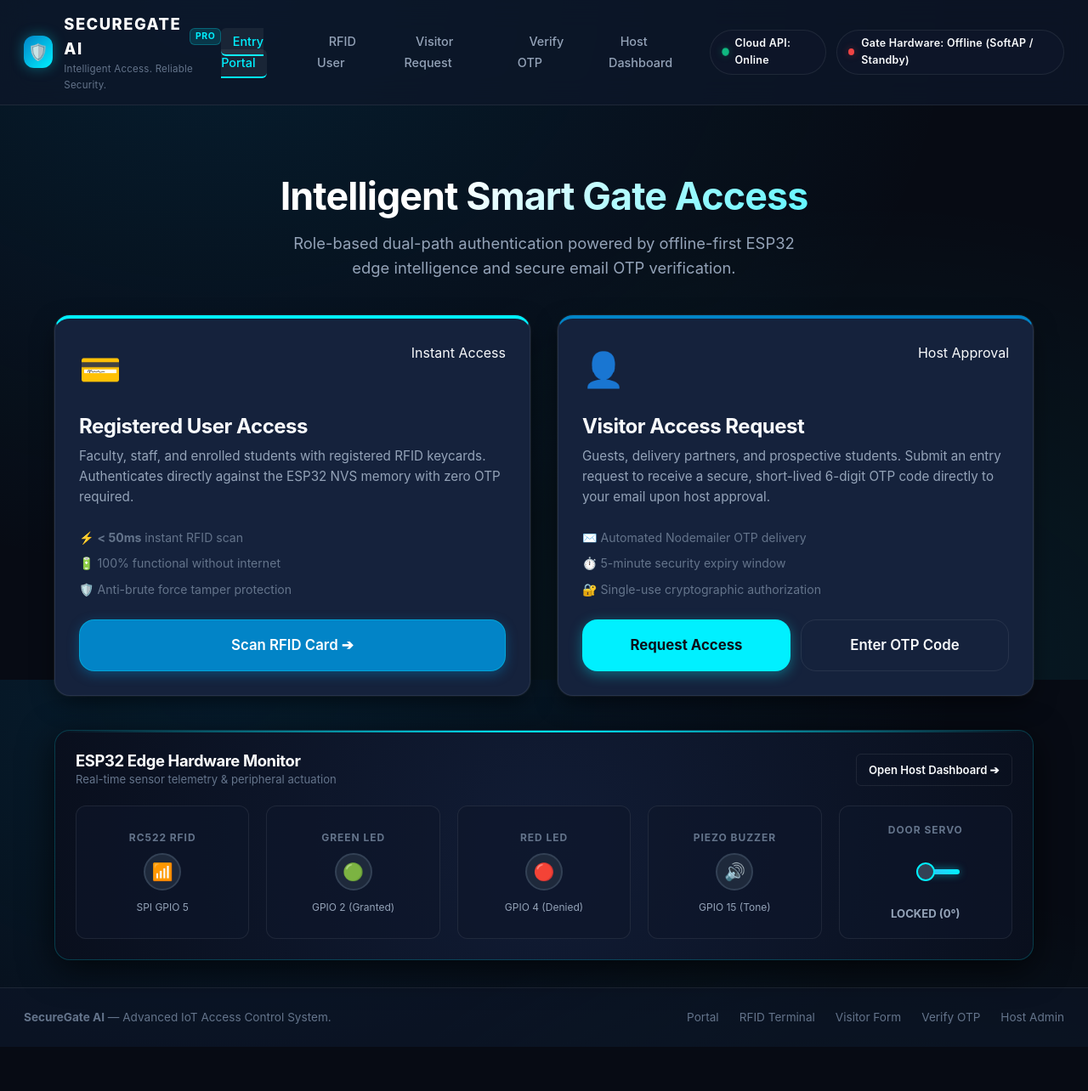
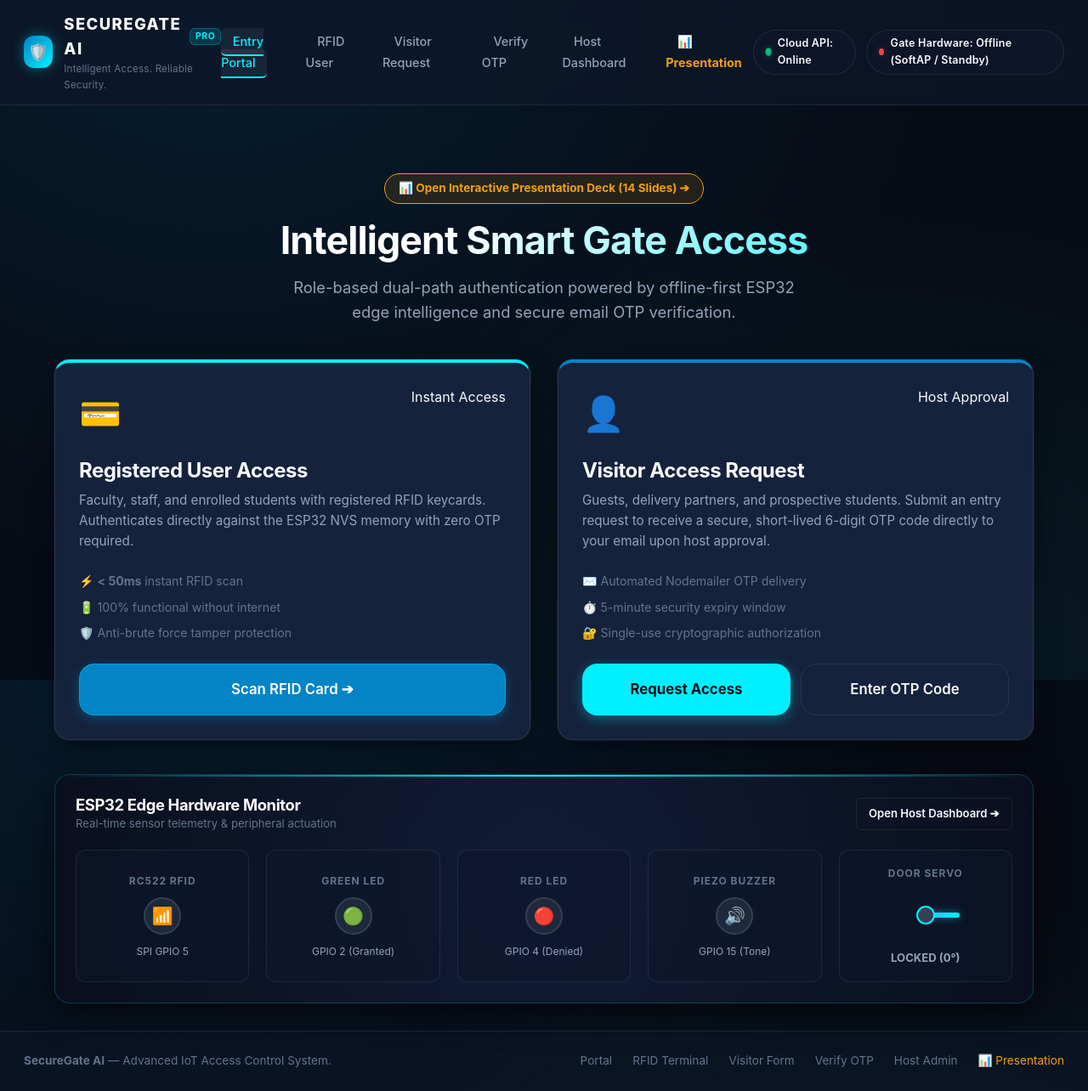
Before and after one commit to saumya3456j-user/SecureGate-AI, a website: page frontend/index.html in a window 1280 px wide. Shown: the whole page at 85% size. Before the commit the page ends 1232 px from the top, so only its background shows below. Drawn offline with Linux system fonts and the light colour scheme; no server answers.

Commit message:
docs & ui: add interactive presentation deck links across portals, update README with 21 tests and deliverables

```diff
--- a/frontend/index.html
+++ b/frontend/index.html
@@ -28,6 +28,7 @@
       <li class="nav-item"><a href="visitor.html">Visitor Request</a></li>
       <li class="nav-item"><a href="verify-otp.html">Verify OTP</a></li>
       <li class="nav-item"><a href="admin.html">Host Dashboard</a></li>
+      <li class="nav-item"><a href="presentation.html" target="_blank" style="color:var(--accent-amber); font-weight:700;">📊 Presentation</a></li>
     </ul>
 
     <div class="nav-status">
@@ -45,6 +46,9 @@
   <!-- Hero Portal Container -->
   <main class="container">
     <div style="text-align: center; margin: 3rem 0 2rem;">
+      <a href="presentation.html" target="_blank" class="badge" style="display:inline-flex; align-items:center; gap:6px; text-decoration:none; margin-bottom:1rem; padding: 6px 16px; font-size:0.85rem; border:1px solid var(--accent-amber); background:rgba(245, 158, 11, 0.12); color:var(--accent-amber); border-radius:20px; font-weight:700;">
+        📊 Open Interactive Presentation Deck (14 Slides) ➔
+      </a>
       <h1 style="font-size: 2.8rem; margin-bottom: 0.75rem; background: linear-gradient(135deg, #fff 40%, var(--accent-cyan)); -webkit-background-clip: text; -webkit-text-fill-color: transparent;">
         Intelligent Smart Gate Access
       </h1>
@@ -165,6 +169,7 @@
       <a href="visitor.html">Visitor Form</a>
       <a href="verify-otp.html">Verify OTP</a>
       <a href="admin.html">Host Admin</a>
+      <a href="presentation.html" target="_blank" style="color:var(--accent-amber);">📊 Presentation</a>
     </div>
   </footer>
 
```
Also changed, not shown: frontend/admin.html (+2 -0 lines), frontend/user.html (+2 -0 lines), frontend/verify-otp.html (+2 -0 lines), frontend/visitor.html (+2 -0 lines), README.md, 1 other file.
